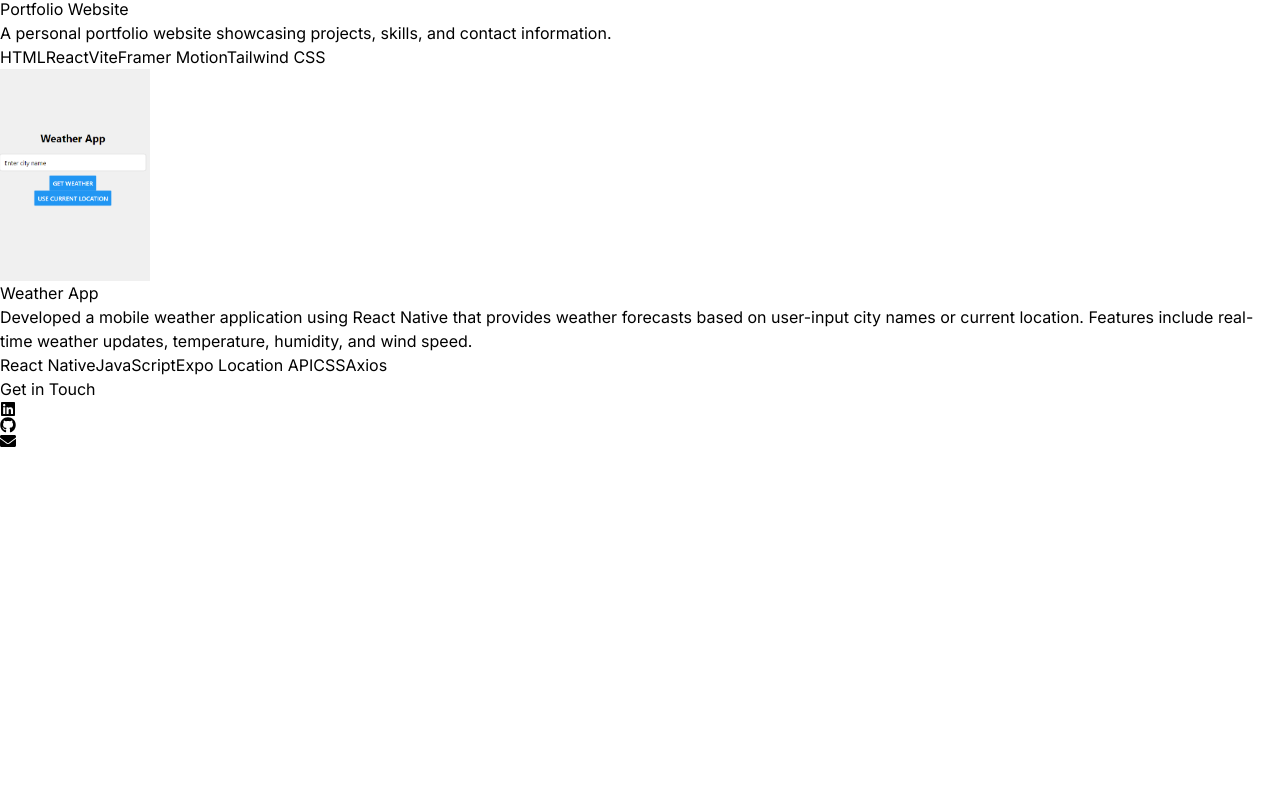
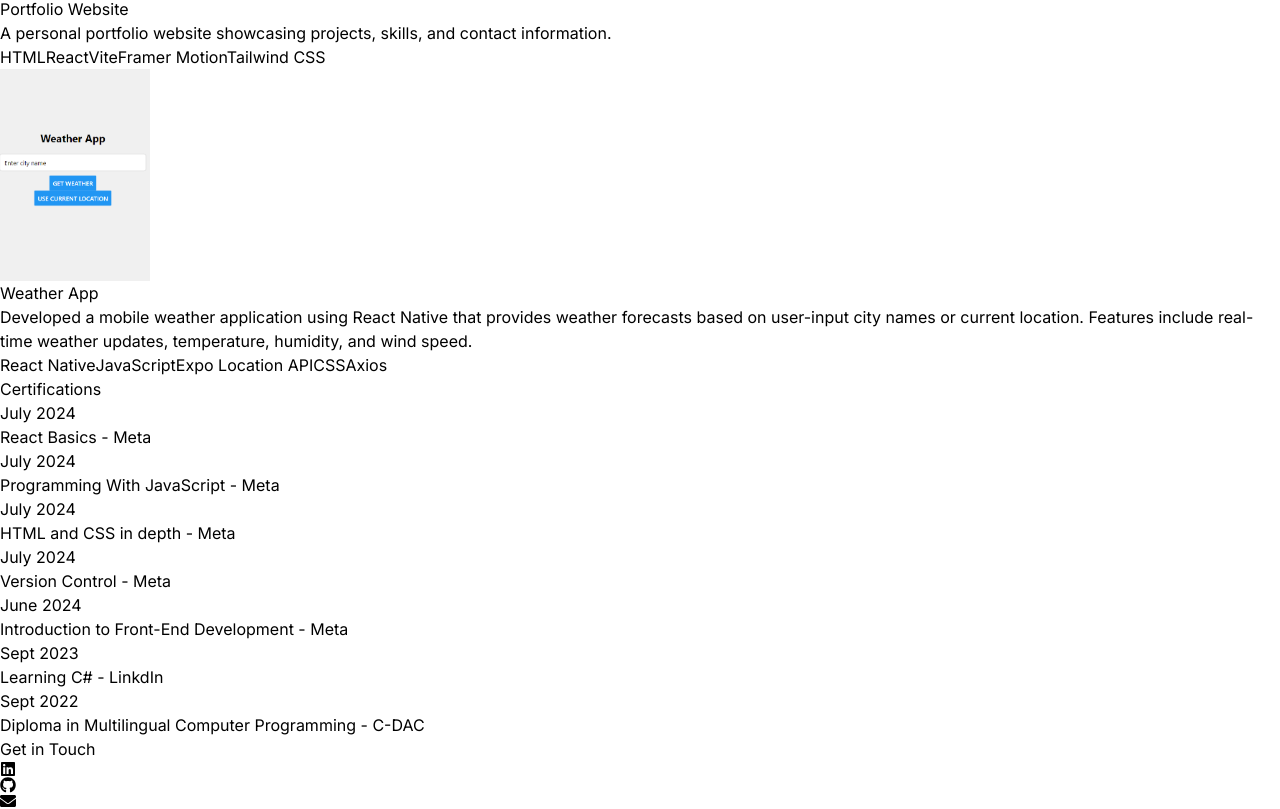
Before and after one commit to AmardeepPatel1754/Portfolio, a React (Vite) app: page / in a window 1280 px wide. Shown: the part 2146-2955 px from the top of the page. Before the commit the page ends 2595 px from the top, so only its background shows below. Built offline with nearby package versions, Linux system fonts and the light colour scheme.

Commit message:
Update App.jsx

```diff
--- a/src/App.jsx
+++ b/src/App.jsx
@@ -27,7 +27,7 @@ const App = () => {
         <Education />
         <Experience />
         <Projects />
-        {/* <Certificates /> */}
+        <Certificates />
         <Contact />
       </div>
     </div>
```
